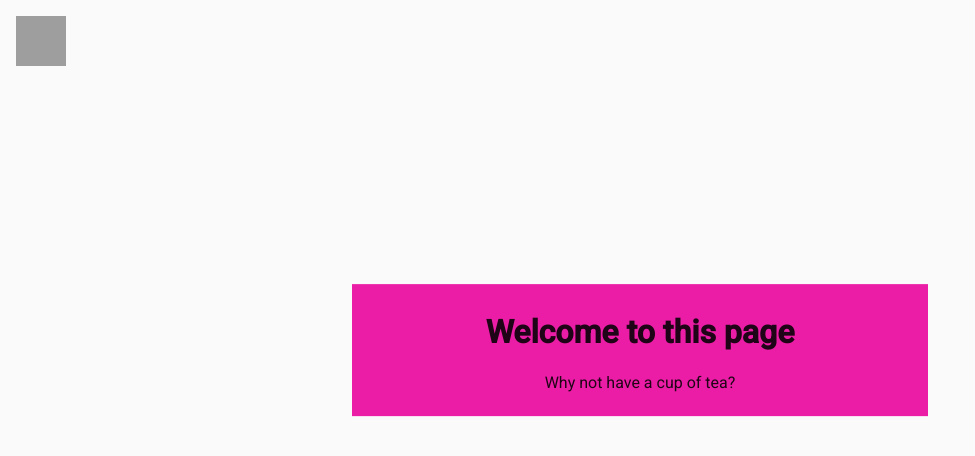
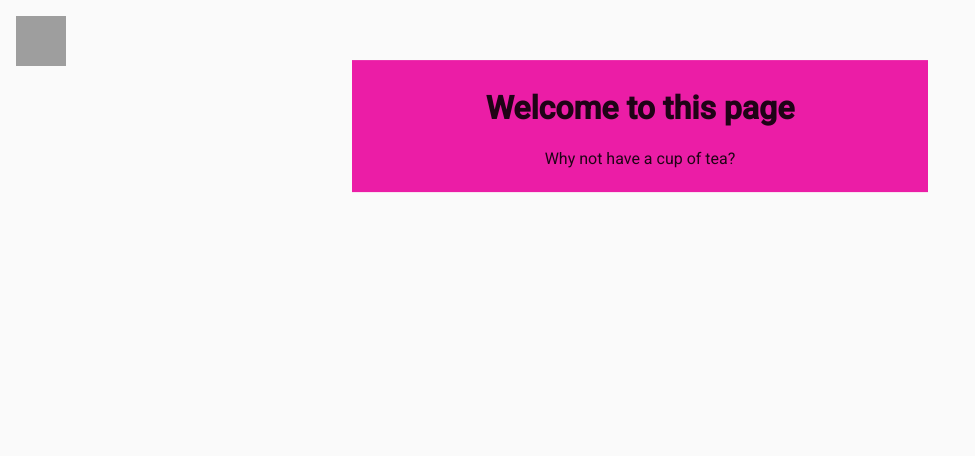
Before and after one commit to oAlerik/Material-Design-Stuff, an Angular app in the folder angular-material-design/: page / in a window 1280 px wide. Shown: the top 456 px of the page, without its empty margins (0-975 px from the left). Built offline with nearby package versions, Linux system fonts and the light colour scheme; grey boxes are pictures that could not be loaded.

Commit message:
css stuff

```diff
--- a/angular-material-design/src/app/homepage/homepage.component.html
+++ b/angular-material-design/src/app/homepage/homepage.component.html
@@ -1,4 +1,4 @@
-<div class="homepage-content">
+<div class="homepage-content" [@fadeInState]="stateName">
   <h1>Welcome to this page</h1>
   <p>Why not have a cup of tea?</p>
 </div>
--- a/angular-material-design/src/app/homepage/homepage.component.scss
+++ b/angular-material-design/src/app/homepage/homepage.component.scss
@@ -3,8 +3,5 @@
   background-color: #eb1da6;
   width: 30em;
   padding: 0.5em 3em;
-  position: absolute;
-  top: 50%;
-  left: 50%;
-  transform: translate(-50%, -100%);
+  margin: auto;
 }
--- a/angular-material-design/src/app/homepage/homepage.component.ts
+++ b/angular-material-design/src/app/homepage/homepage.component.ts
@@ -1,15 +1,49 @@
-import { Component, OnInit } from '@angular/core';
+import { Component, OnInit } from "@angular/core";
+import {
+  trigger,
+  state,
+  style,
+  transition,
+  animate
+} from "@angular/animations";
 
 @Component({
-  selector: 'app-homepage',
-  templateUrl: './homepage.component.html',
-  styleUrls: ['./homepage.component.scss']
+  selector: "app-homepage",
+  templateUrl: "./homepage.component.html",
+  styleUrls: ["./homepage.component.scss"],
+  animations: [
+    trigger("fadeInState", [
+      state(
+        "show",
+        style({
+          opacity: 1,
+          transform: "translateY(-7.5%)"
+        })
+      ),
+      state(
+        "hide",
+        style({
+          opacity: 0,
+          transform: "translateY(0%)"
+        })
+      ),
+      transition("show => hide", animate("500ms ease")),
+      transition("hide => show", animate("500ms ease"))
+    ])
+  ]
 })
 export class HomepageComponent implements OnInit {
+  show = false;
 
-  constructor() { }
+  constructor() {}
 
   ngOnInit() {
+    setTimeout(() => {
+      this.show = !this.show;
+    }, 250);
   }
 
+  get stateName() {
+    return this.show ? "show" : "hide";
+  }
 }
```
